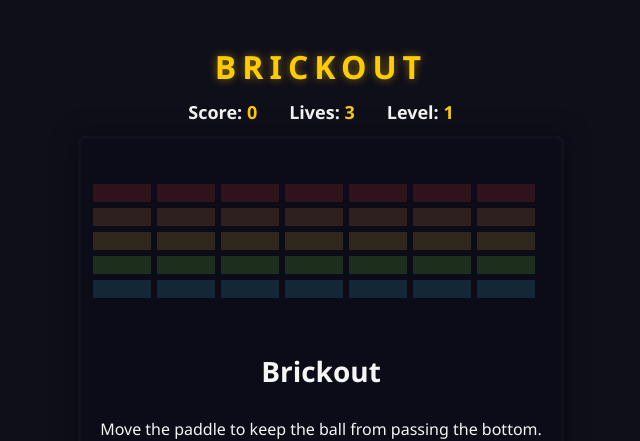
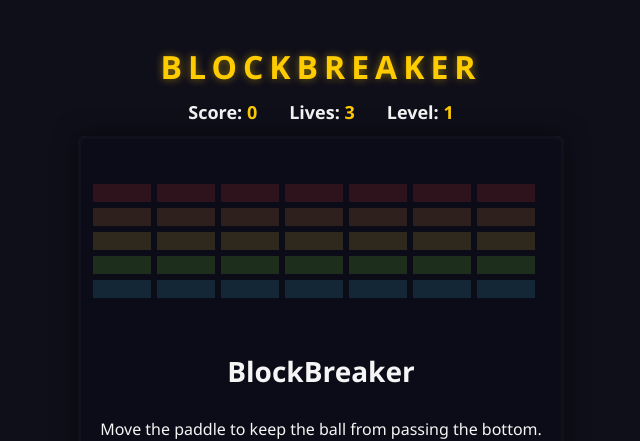
Before and after one commit to NeilPena/bricks-game, a React (Create React App) app in the folder client/: page / in a window 1280 px wide. Shown: the top 441 px of the page, without its empty margins (319-959 px from the left). Built offline with nearby package versions, Linux system fonts and the light colour scheme; no server answers.

Commit message:
Changed name of the game

```diff
--- a/client/src/App.js
+++ b/client/src/App.js
@@ -4,7 +4,7 @@ import Game from './components/Game';
 function App() {
   return (
     <div className="app">
-      <h1 className="title">BRICKOUT</h1>
+      <h1 className="title">BLOCKBREAKER</h1>
       <Game />
     </div>
   );
--- a/client/src/components/Game.jsx
+++ b/client/src/components/Game.jsx
@@ -305,7 +305,7 @@ export default function Game() {
           <div className="overlay-panel">
             {status === 'idle' && (
               <>
-                <h2>Brickout</h2>
+                <h2>BlockBreaker</h2>
                 <p>Move the paddle to keep the ball from passing the bottom.<br />Clear every block to win the round.</p>
                 <button onClick={startGame}>Start Game</button>
               </>
```
